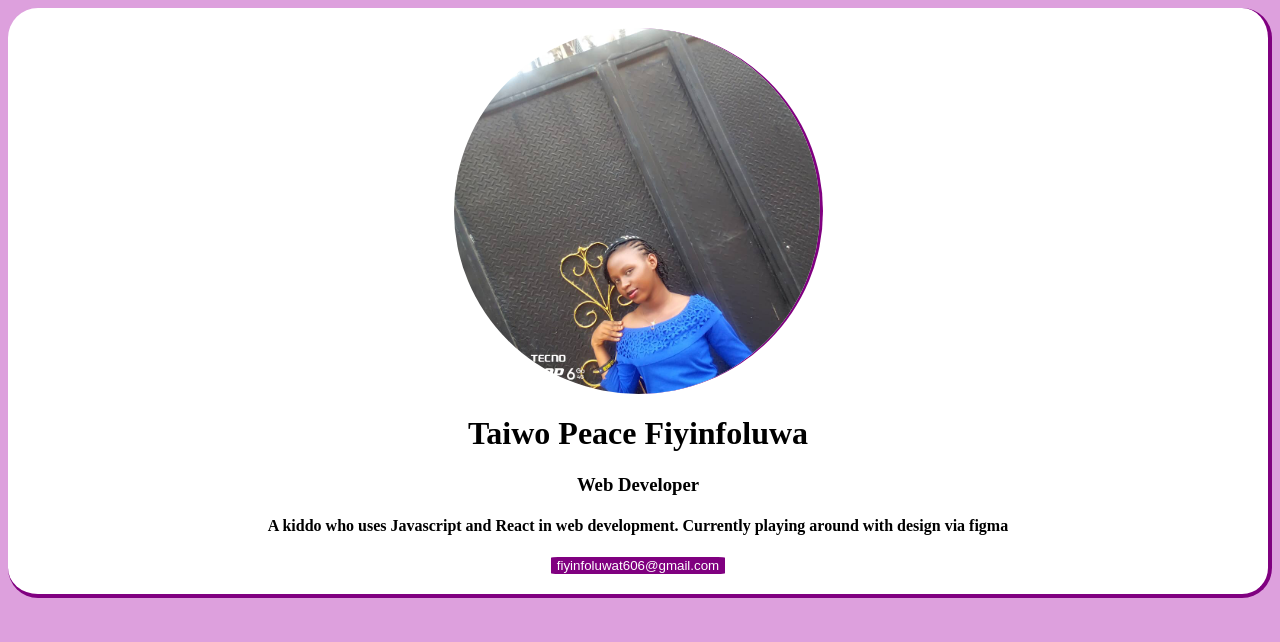
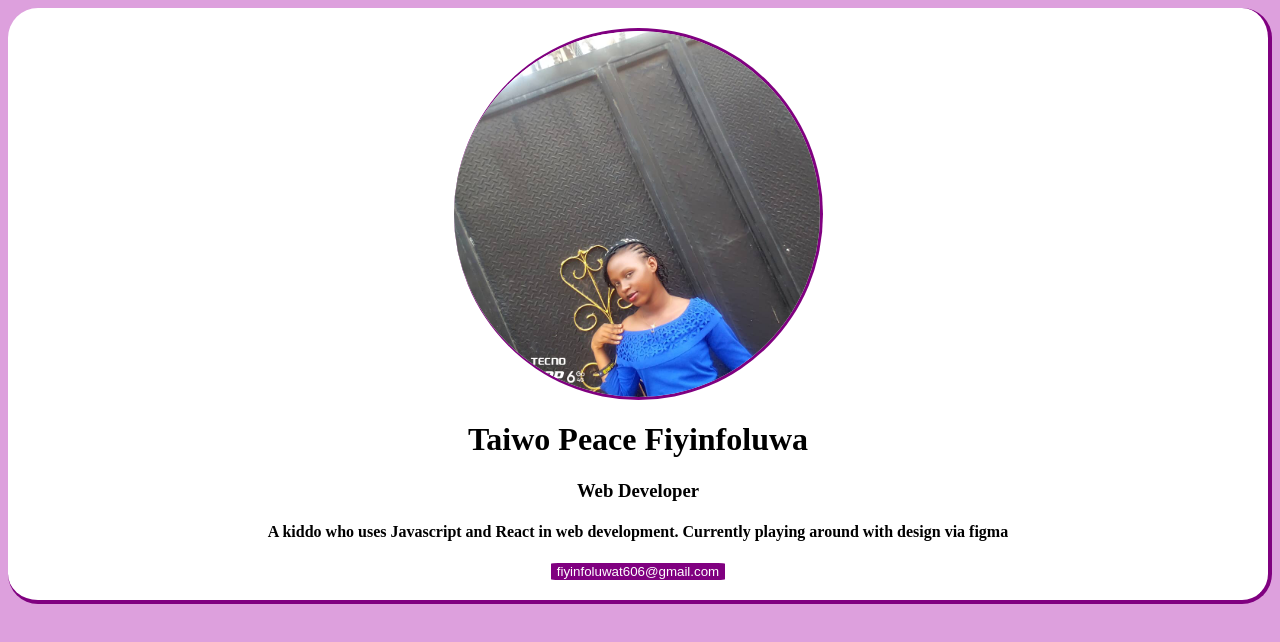
Before and after one commit to Developerfiyin/Assignment2, a plain HTML site: page index.html in a window 1280 px wide. Drawn offline with Linux system fonts and the light colour scheme.

Commit message:
added border bottom to the image

```diff
--- a/style.css
+++ b/style.css
@@ -17,6 +17,8 @@ img {
   width: 30px;
   justify-content: center;
   border-right: 3px solid purple;
+  border-bottom: 3px solid purple;
+  border-top: 3px solid purple;
 }
 .center {
   display: block;
```
